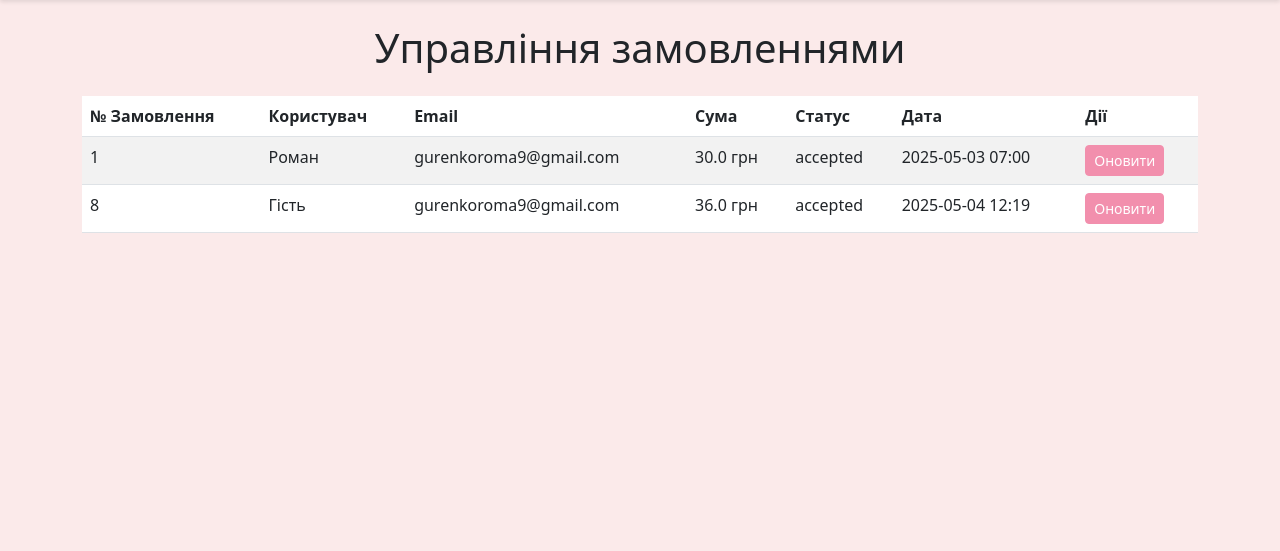
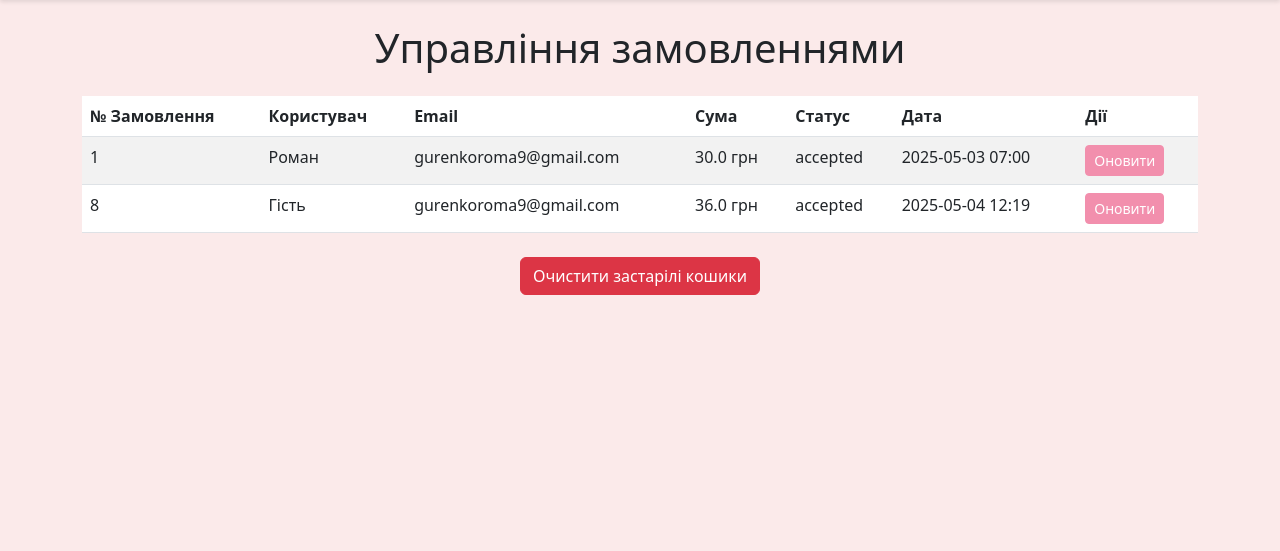
Before and after one commit to 1afterlyfe/bloomShop_proj, a Flask app: page /admin/orders in a window 1280 px wide. Shown: the part 68-619 px from the top of the page. Run offline with Flask 3, Linux system fonts and the light colour scheme; a user stored in the database is signed in; data comes from the database, SQL or seed files in the repository.

Commit message:
Update add cleanup button

```diff
--- a/shopProject/templates/admin_orders.html
+++ b/shopProject/templates/admin_orders.html
@@ -39,5 +39,7 @@
         <p class="text-center">Замовлення відсутні.</p>
     {% endif %}
 </section>
-
+<div style="text-align: center">
+    <a href="{{ url_for('cleanup_carts') }}" class="btn btn-danger mb-3">Очистити застарілі кошики</a>
+</div>
 {% endblock %}
```
